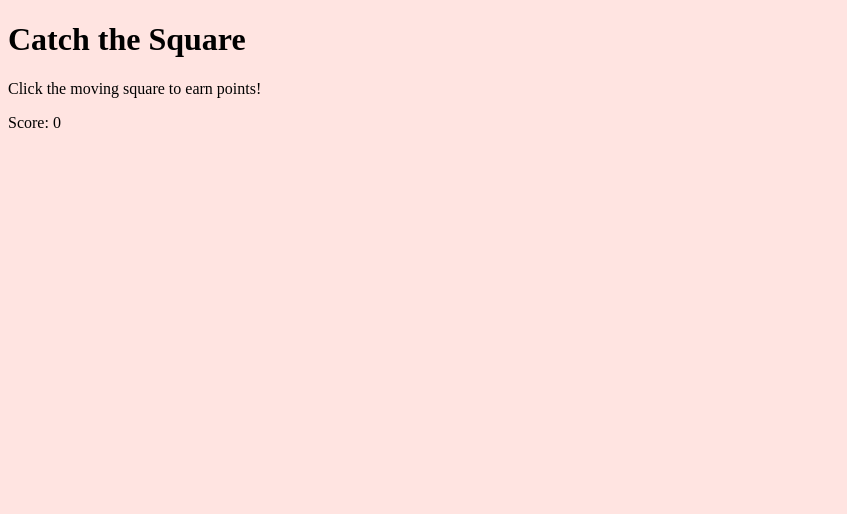
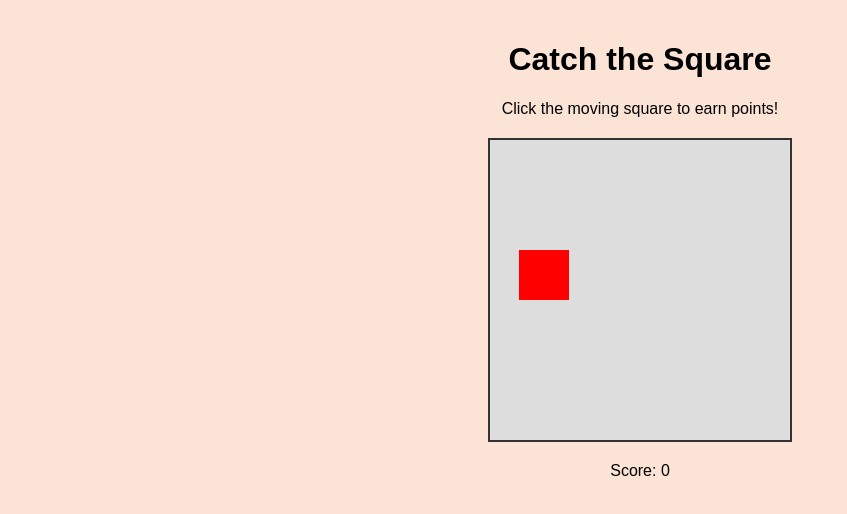
Before and after one commit to NoGamer90/Akash-, a plain HTML site: page click.html in a window 1280 px wide. Shown: the whole page, without its empty margins (0-847 px from the left). Drawn offline with Linux system fonts and the light colour scheme.

Commit message:
Update sheet.css
Signed-off-by: NoGamer90  <gamezoneplaying@gmail.com>

```diff
--- a/sheet.css
+++ b/sheet.css
@@ -1,6 +1,32 @@
-body{
-      background-color: #ffe4e1;
-  }
+body {
+    font-family: Arial, sans-serif;
+    text-align: center;
+    margin: 0;
+    padding: 20px;
+    background-color: #FBE4D6;
+}
+
+/* Game Container */
+#game-container {
+    position: relative;
+    width: 300px;
+    height: 300px;
+    background: #ddd;
+    margin: 20px auto;
+    border: 2px solid #333;
+}
+
+/* Moving Square */
+#square {
+    width: 50px;
+    height: 50px;
+    background: red;
+    position: absolute;
+    top: 50%;
+    left: 50%;
+    transform: translate(-50%, -50%);
+    cursor: pointer;
+}
 #nav ul{
   list-style: none;
   overflow: scroll;
```
